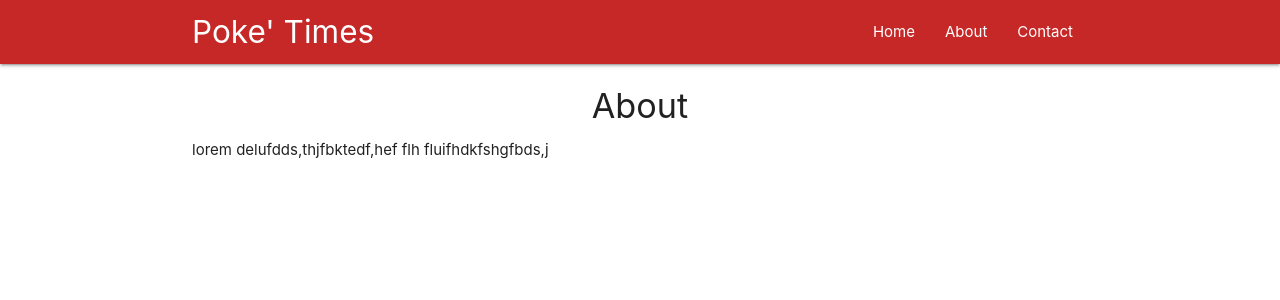
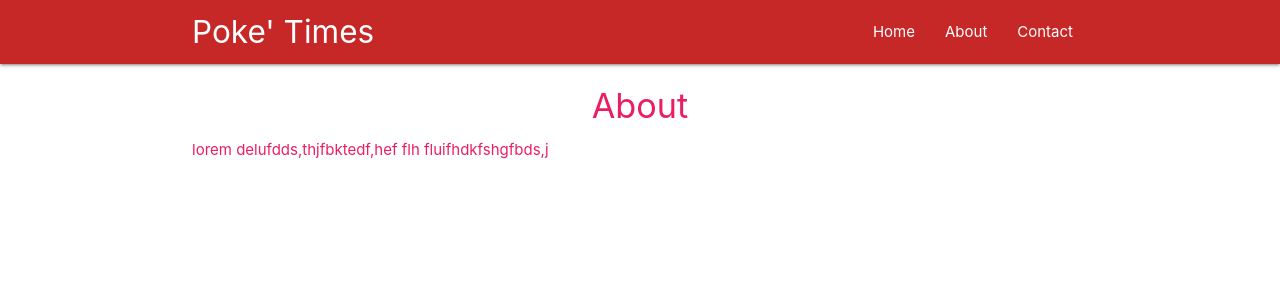
Before and after one commit to gonzalezsoriano777/REACT, a React (Create React App) app in the folder poketimesii/: page /about in a window 1280 px wide. Shown: the top 300 px of the page. Built offline with nearby package versions, Linux system fonts and the light colour scheme.

Commit message:
Higher Order Component, and making a page produce rainbow colors once produced

```diff
--- a/poketimesii/src/components/About.js
+++ b/poketimesii/src/components/About.js
@@ -1,4 +1,6 @@
 import React from 'react'
+import Rainbow from '../hoc/Rainbow'
+
 
 const About = () => {
     return (
@@ -9,4 +11,4 @@
     )
 }
 
-export default About
+export default Rainbow(About) // this is just scratching the surface, meaning whenever the about page is refreshed it produces a new color like a rainbow
--- /dev/null
+++ b/poketimesii/src/hoc/Rainbow.js
@@ -0,0 +1,18 @@
+import React from 'react'
+
+const Rainbow = (WrappedComponent) => {
+
+    const colours = ['red', 'pink', 'orange', 'blue', 'green', 'yellow'];
+    const randomColour = colours[Math.floor(Math.random() * 5)];
+    const className = randomColour + '-text';
+
+    return (props) => {
+        return (
+         <div className={className}>
+            <WrappedComponent {...props} />
+         </div>
+        )
+    }
+}
+
+export default Rainbow
```
